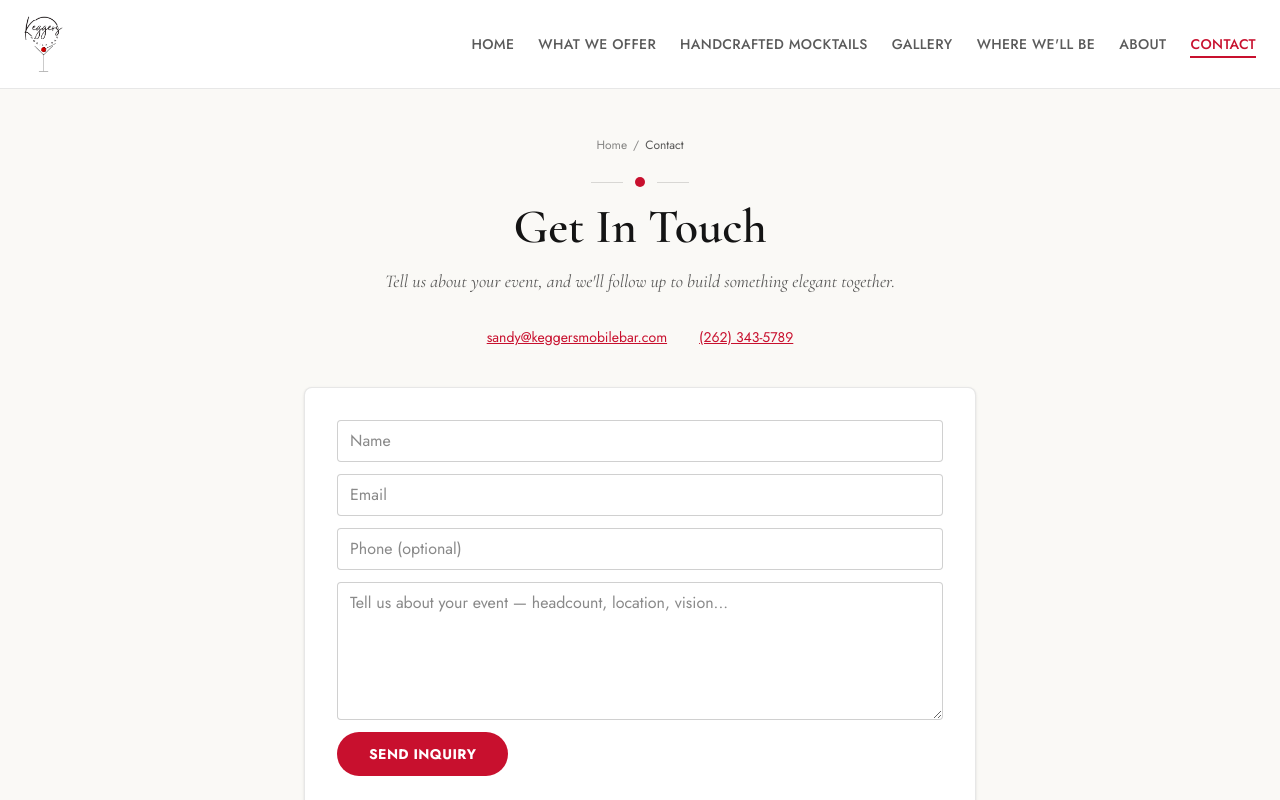
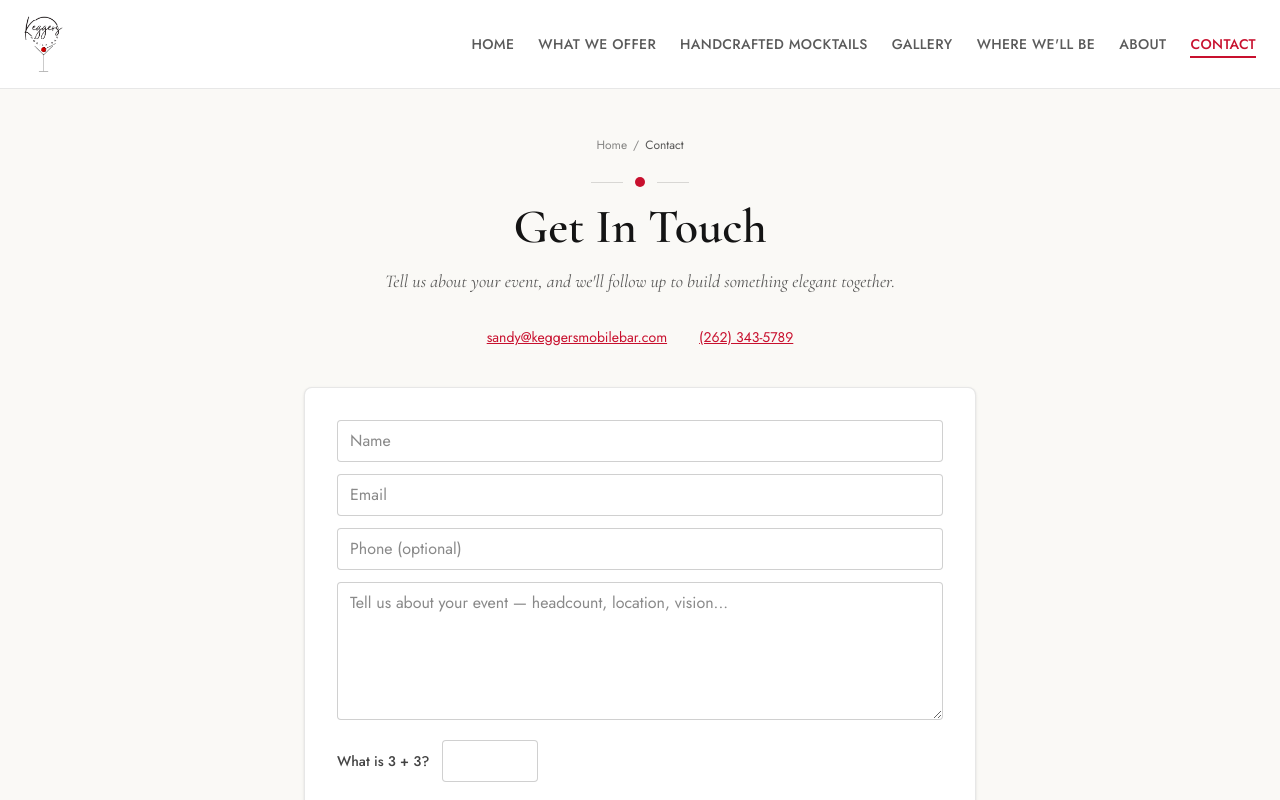
Before and after one commit to ZachAH/KeggersMobileBar, a React (Vite) app: page /contact in a window 1280 px wide. Shown: the top 800 px of the page. Built offline with nearby package versions, Linux system fonts and the light colour scheme; no server answers.

Commit message:
email tweaks and safegaurds

```diff
--- a/src/pages/Contact.tsx
+++ b/src/pages/Contact.tsx
@@ -1,4 +1,4 @@
-import { type FormEvent, useState } from 'react'
+import { type FormEvent, useState, useEffect } from 'react'
 import { Breadcrumbs } from '../components/Breadcrumbs'
 import { SectionHeading } from '../components/SectionHeading'
 import { useCreateInquiry } from '../hooks/useInquiries'
@@ -24,12 +24,35 @@ export function Contact() {
   const [form, setForm] = useState<NewInquiry>(emptyForm)
   const [error, setError] = useState<string | null>(null)
 
+  const [honeypot, setHoneypot] = useState('')
+  const [captchaNum1, setCaptchaNum1] = useState(0)
+  const [captchaNum2, setCaptchaNum2] = useState(0)
+  const [captchaAnswer, setCaptchaAnswer] = useState('')
+
+  useEffect(() => {
+    setCaptchaNum1(Math.floor(Math.random() * 10) + 1)
+    setCaptchaNum2(Math.floor(Math.random() * 10) + 1)
+  }, [])
+
   async function handleSubmit(e: FormEvent) {
     e.preventDefault()
     setError(null)
+
+    if (honeypot) {
+      // Fake success for bots
+      setForm(emptyForm)
+      return
+    }
+
+    if (parseInt(captchaAnswer, 10) !== captchaNum1 + captchaNum2) {
+      setError('Incorrect math answer. Please try again.')
+      return
+    }
+
     try {
       await createInquiry.mutateAsync(form)
       setForm(emptyForm)
+      setCaptchaAnswer('')
     } catch (err) {
       setError(err instanceof Error ? err.message : 'Something went wrong — please try again.')
     }
@@ -64,11 +87,23 @@ export function Contact() {
           onSubmit={handleSubmit}
           className="mt-10 flex flex-col gap-3 rounded-lg border border-noir/10 bg-white p-6 shadow-sm sm:p-8"
         >
+          {/* Honeypot field - hidden from real users but bots will fill it */}
+          <input
+            type="text"
+            name="address"
+            tabIndex={-1}
+            autoComplete="off"
+            className="absolute -left-[9999px] h-0 w-0 opacity-0"
+            value={honeypot}
+            onChange={(e) => setHoneypot(e.target.value)}
+          />
+
           <input
             placeholder="Name"
             value={form.name}
             onChange={(e) => setForm({ ...form, name: e.target.value })}
             required
+            maxLength={100}
             className={inputClass}
           />
           <input
@@ -77,6 +112,7 @@ export function Contact() {
             value={form.email}
             onChange={(e) => setForm({ ...form, email: e.target.value })}
             required
+            maxLength={150}
             className={inputClass}
           />
           <input
@@ -84,6 +120,7 @@ export function Contact() {
             placeholder="Phone (optional)"
             value={form.phone}
             onChange={(e) => setForm({ ...form, phone: e.target.value })}
+            maxLength={30}
             className={inputClass}
           />
           <textarea
@@ -92,15 +129,30 @@ export function Contact() {
             onChange={(e) => setForm({ ...form, message: e.target.value })}
             required
             rows={5}
+            maxLength={2000}
             className={inputClass}
           />
+
+          {/* Simple Math CAPTCHA */}
+          <div className="flex items-center gap-3 mt-2">
+            <span className="text-sm font-medium text-noir/80">
+              What is {captchaNum1} + {captchaNum2}?
+            </span>
+            <input
+              type="number"
+              required
+              value={captchaAnswer}
+              onChange={(e) => setCaptchaAnswer(e.target.value)}
+              className={`${inputClass} w-24`}
+            />
+          </div>
 
           {error && <p className="text-sm text-crimson">{error}</p>}
 
           <button
             type="submit"
             disabled={createInquiry.isPending}
-            className="self-start rounded-full bg-crimson px-8 py-3 text-sm font-bold tracking-wide text-white uppercase transition-colors hover:bg-noir disabled:opacity-50"
+            className="mt-2 self-start rounded-full bg-crimson px-8 py-3 text-sm font-bold tracking-wide text-white uppercase transition-colors hover:bg-noir disabled:opacity-50"
           >
             {createInquiry.isPending ? 'Sending…' : 'Send Inquiry'}
           </button>
```
Also changed, not shown: 1 other file (tests, documents, lock files or other folders).
